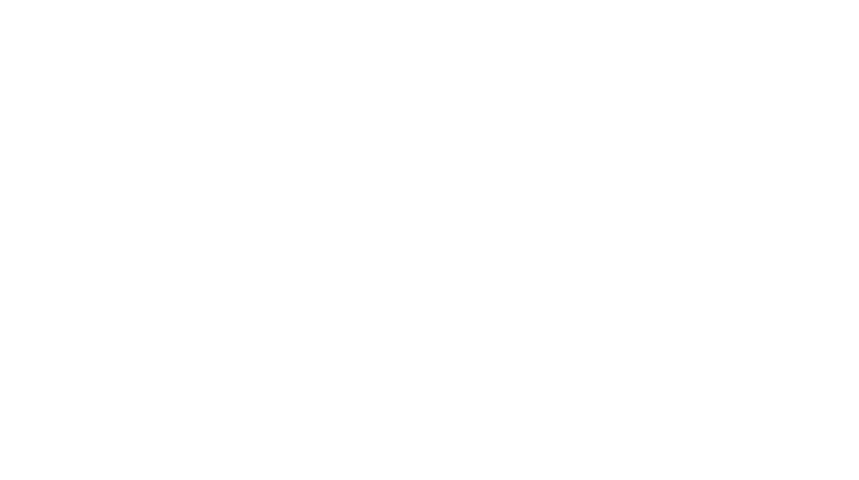
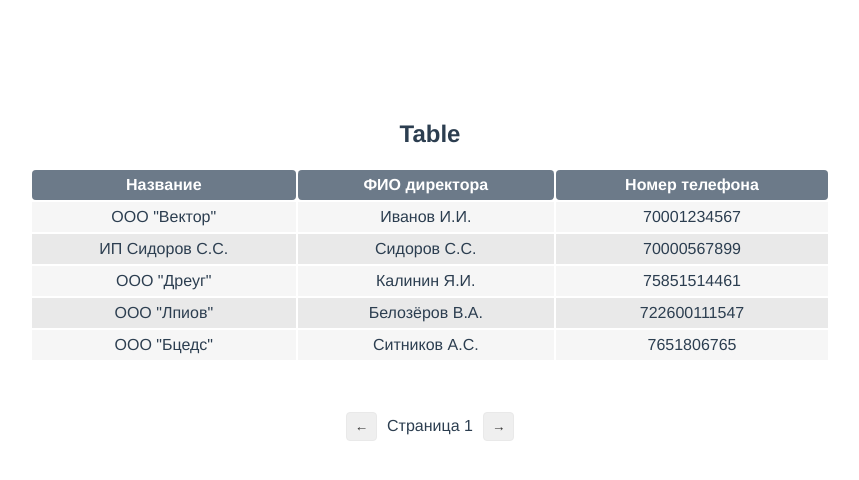
Before and after one commit to bessonv/vue-test-app, a Vue app: page / in a window 1280 px wide. Shown: the top 480 px of the page, without its empty margins (210-1069 px from the left). Built offline with nearby package versions, Linux system fonts and the light colour scheme.

Commit message:
orgTable component

```diff
--- a/src/App.vue
+++ b/src/App.vue
@@ -1,5 +1,5 @@
 <template>
-  <OrgTable />
+  <OrgTable :orgList="orgList"/>
   <ModalForm />
 </template>
 
@@ -7,9 +7,15 @@
 import { defineComponent } from 'vue'
 import ModalForm from './components/ModalForm.vue'
 import OrgTable from './components/OrgTable.vue'
+import data from './mockData'
 
 export default defineComponent({
   name: 'App',
+  data () {
+    return {
+      orgList: data
+    }
+  },
   components: {
     ModalForm,
     OrgTable
--- a/src/components/OrgTable.vue
+++ b/src/components/OrgTable.vue
@@ -1,10 +1,33 @@
 <template>
+<div class="wrapper" v-if="showTable">
+  <h2>Table</h2>
+  <table class="table">
+    <tr class="row-header">
+      <th v-for="header in headers" :key="header.type" @click="toggleSort($event, header.type)">
+        {{ header.name }}
+        <span v-if="this.sortType === header.type && this.sortAsc">↓</span>
+        <span v-if="this.sortType === header.type && !this.sortAsc">↑</span>
+      </th>
+    </tr>
+    <tr v-for="org in onPage" :key="org.id">
+      <td>{{ org.orgName }}</td>
+      <td>{{ org.dirName }}</td>
+      <td>{{ org.phone }}</td>
+    </tr>
+  </table>
+  <div class="table-pagination">
+    <button @click="prevPage">←</button>
+    <div>Страница {{ this.page }}</div>
+    <button @click="nextPage">→</button>
+  </div>
+</div>
   <OrgItem />
 </template>
 
 <script lang="ts">
 import { defineComponent } from 'vue'
 import OrgItem from './OrgItem.vue'
+import { orgType, orgHeader } from '../types'
 
 export default defineComponent({
   name: 'OrgTable',
@@ -12,11 +35,126 @@ export default defineComponent({
     OrgItem
   },
   props: {
-    list: []
+    orgList: {
+      type: Array as () => orgType[],
+      required: true
+    },
+    elementsOnPage: {
+      type: Number,
+      required: false,
+      default: 5
+    }
+  },
+  data () {
+    return {
+      list: [] as orgType[],
+      headers: [
+        { name: 'Название', type: 'orgName' },
+        { name: 'ФИО директора', type: 'dirName' },
+        { name: 'Номер телефона', type: 'phone' }] as orgHeader[],
+      sortAsc: false,
+      sortType: '',
+      showTable: true,
+      page: 1
+    }
+  },
+  mounted () {
+    this.list = this.orgList
+    console.log(this.list, this.orgList)
+  },
+  methods: {
+    prevPage () {
+      if (this.page > 1) {
+        this.page--
+      }
+    },
+    nextPage () {
+      console.log(this.page, this.elementsOnPage, Math.floor(this.list.length / this.elementsOnPage))
+      if (this.page <= Math.floor(this.list.length / this.elementsOnPage)) {
+        this.page++
+      }
+    },
+    sort (fEl: orgType, sEl: orgType) {
+      if (Object.prototype.hasOwnProperty.call(fEl, this.sortType)) {
+        const fa = fEl[this.sortType]
+        const fb = sEl[this.sortType]
+        const ascMult = ((this.sortAsc) ? 1 : -1)
+        if (fa < fb) {
+          return -1 * ascMult
+        }
+        if (fa > fb) {
+          return 1 * ascMult
+        }
+        return 0
+      }
+      return 0
+    },
+    toggleSort (e: Event, sortType: string) {
+      this.sortType = sortType
+      this.sortAsc = !this.sortAsc
+      this.list.sort(this.sort)
+    }
+  },
+  computed: {
+    onPage () {
+      return this.list.slice((this.page - 1) * this.elementsOnPage, this.page * this.elementsOnPage)
+    }
   }
 })
 </script>
 
 <style lang="scss">
+.wrapper {
+  margin: 0 auto;
+  padding: 40px;
+  max-width: 800px;
+
+  .table {
+    margin: 0 0 40px 0;
+    width: 100%;
+    display: table;
+
+    tr {
+      display: table-row;
+      background: #f6f6f6;
+
+      &:nth-of-type(odd) {
+        background: #e9e9e9;
+      }
+
+      &.row-header {
+        th {
+          cursor: pointer;
+          padding: 6px 12px;
+          font-weight: 900;
+          color: #ffffff;
+          background: #6c7a89;
+          border-radius: 4px;
+        }
+      }
+
+      td {
+        padding: 6px 12px;
+        display: table-cell;
+      }
+    }
+  }
+
+  .table-pagination {
+    button, div {
+      display: inline;
+    }
+
+    button {
+      color: #333;
+      cursor: pointer;
+      padding: 6px 8px;
+      border: 1px solid #e9e9e9;
+      border-radius: 4px;
+      text-decoration: none;
+      margin: 10px;
+    }
+  }
+}
 
 </style>
--- /dev/null
+++ b/src/mockData.ts
@@ -0,0 +1,18 @@
+import { orgType } from './types'
+
+const data: orgType[] = [
+  { id: 1, orgName: 'ООО "Вектор"', dirName: 'Иванов И.И.', phone: '70001234567' },
+  { id: 2, orgName: 'ИП Сидоров С.С.', dirName: 'Сидоров С.С.', phone: '70000567899' },
+  { id: 3, orgName: 'ООО "Дреуг"', dirName: 'Калинин Я.И.', phone: '75851514461' },
+  { id: 4, orgName: 'ООО "Лпиов"', dirName: 'Белозёров В.А.', phone: '722600111547' },
+  { id: 5, orgName: 'ООО "Бцедс"', dirName: 'Ситников А.С.', phone: '7651806765' },
+  { id: 6, orgName: 'ООО "Нкуиш"', dirName: 'Жуков А.Х.', phone: '717355467170' },
+  { id: 7, orgName: 'ООО "Гнини"', dirName: 'Тарасов Т.Д.', phone: '7914617263' },
+  { id: 8, orgName: 'ООО "Еяпюп"', dirName: 'Орлов А.А.', phone: '74410702448' },
+  { id: 9, orgName: 'ООО "Юмеип"', dirName: 'Фокин Д.А.', phone: '793471771805' },
+  { id: 10, orgName: 'ООО "Лбигу"', dirName: 'Беспалов И.Н.', phone: '72377232352' },
+  { id: 11, orgName: 'ООО "Гмуфп"', dirName: 'Овчинников А.Э.', phone: '7640339677' },
+  { id: 12, orgName: 'ООО "Окэнэ"', dirName: 'Новиков В.М.', phone: '7940396810' }
+]
+
+export default data
--- /dev/null
+++ b/src/types.ts
@@ -0,0 +1,11 @@
+export interface orgType {
+  id: number,
+  orgName: string,
+  dirName: string,
+  phone: string
+}
+
+export interface orgHeader {
+  type: string,
+  name: string
+}
```
